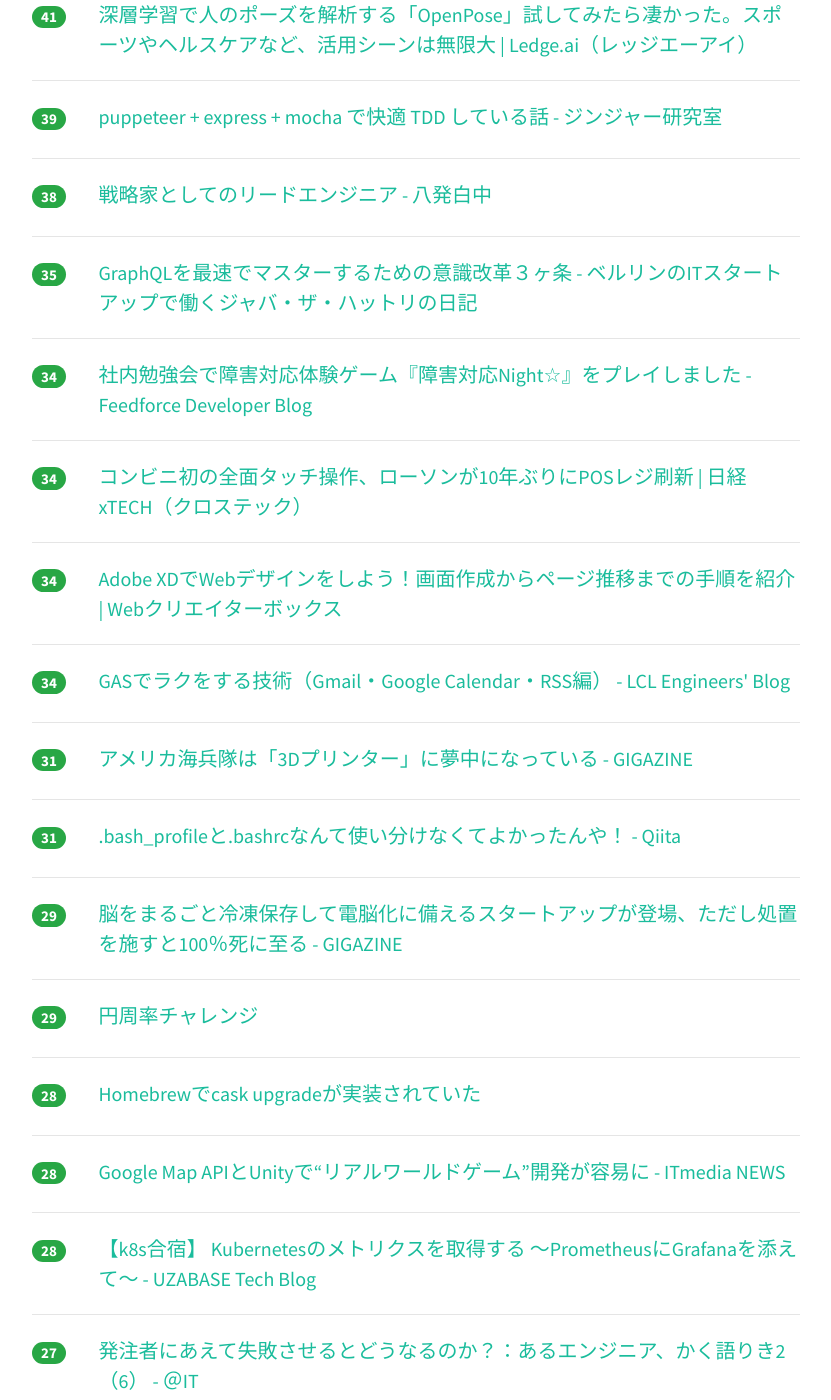
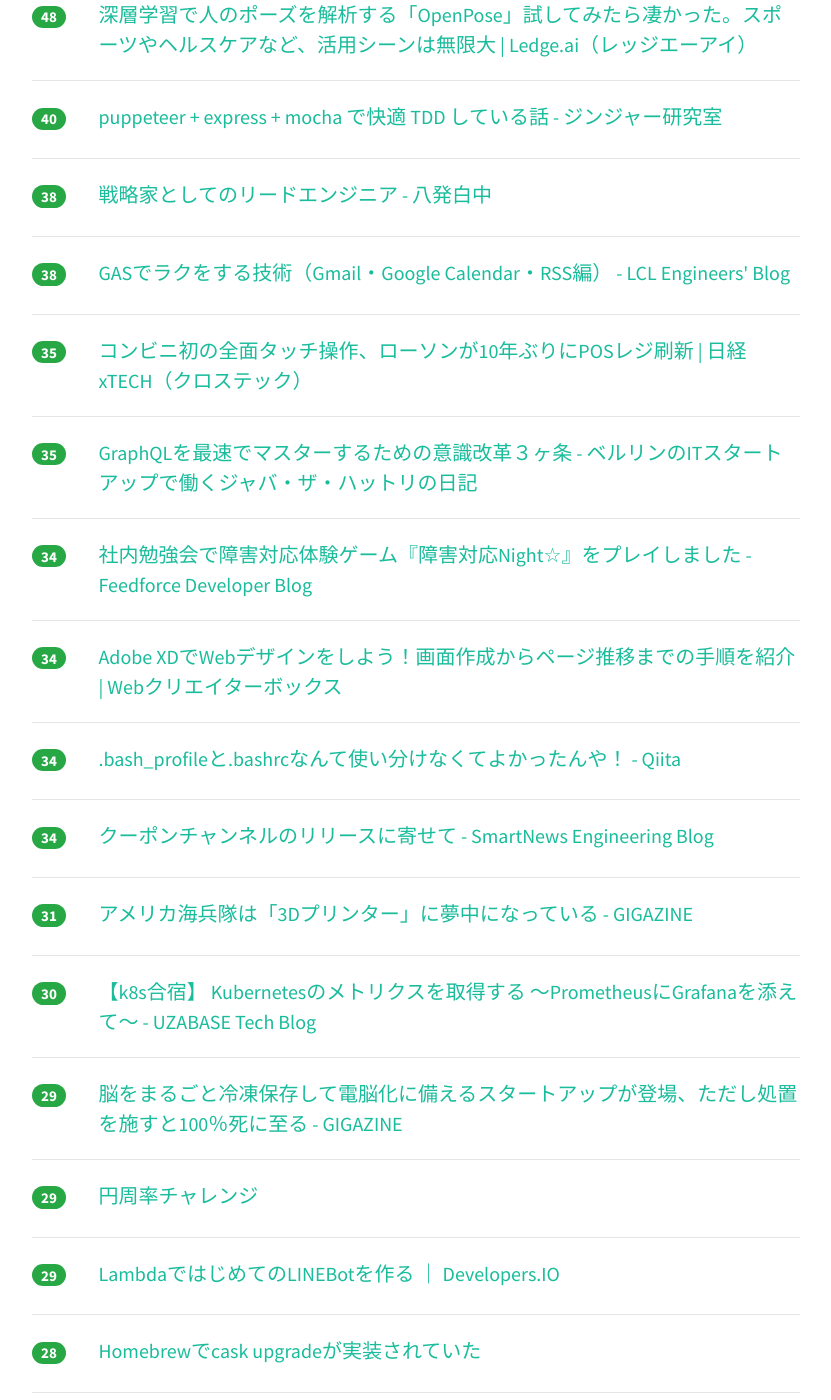
Before and after one commit to yatta47/hatena-matome-site, a Jekyll site: the page built from _posts/2018-03-15-hatena.md, in a window 1280 px wide and 1400 px high, scrolled down 1575 px. Shown: the whole window, without its empty margins (224-1055 px from the left). Built offline with Jekyll 4.4.1, drawn with Linux system fonts in a browser that asks for light colours; nearby versions of some CDN libraries; some of the changed text lies outside the part shown.

Commit message:
Updated 2018-03-15

```diff
--- a/_posts/2018-03-15-hatena.md
+++ b/_posts/2018-03-15-hatena.md
@@ -1,48 +1,48 @@
 ---
 layout: post
 title:  "2018-03-15 はてぶIT"
-date:   2018-03-15 16:03:11
+date:   2018-03-15 17:01:36
 tags: [it-hotentry]
 ---
-51 件のデータあり
+56 件のデータあり
 
 <hr><div class="row">
-<div class="col-1"><span class="badge badge-pill badge-success h2">508</span></div>
+<div class="col-1"><span class="badge badge-pill badge-success h2">575</span></div>
 <div class="col-11"><a href='https://kuranuki.sonicgarden.jp/2018/03/about-software.html' target='_blank'>プログラミング経験がない経営者のためのソフトウェア開発 11の事実 | Social Change!</a></div>
 </div>
 <hr>
 <div class="row">
-<div class="col-1"><span class="badge badge-pill badge-success h2">279</span></div>
+<div class="col-1"><span class="badge badge-pill badge-success h2">307</span></div>
 <div class="col-11"><a href='http://www.yomiuri.co.jp/national/20180314-OYT1T50137.html' target='_blank'>産総研、ネット遮断１か月続く「恥ずかしい」 : 社会 : 読売新聞（YOMIURI ONLINE）</a></div>
 </div>
 <hr>
 <div class="row">
-<div class="col-1"><span class="badge badge-pill badge-success h2">182</span></div>
+<div class="col-1"><span class="badge badge-pill badge-success h2">200</span></div>
+<div class="col-11"><a href='https://note.mu/begin_design/n/nf8368cc8fe50' target='_blank'>デザインの基本日記  「配色編」｜Design Beginner｜note</a></div>
+</div>
+<hr>
+<div class="row">
+<div class="col-1"><span class="badge badge-pill badge-success h2">189</span></div>
 <div class="col-11"><a href='http://www.publickey1.jp/blog/18/awssdkgithub.html' target='_blank'>AWSの各種サービスやSDKのドキュメントがオープンソースとしてGitHubに公開。誰でもコントリビュートや再利用が可能に － Publickey</a></div>
 </div>
 <hr>
 <div class="row">
-<div class="col-1"><span class="badge badge-pill badge-success h2">163</span></div>
+<div class="col-1"><span class="badge badge-pill badge-success h2">180</span></div>
 <div class="col-11"><a href='http://www.publickey1.jp/blog/18/javascriptservice_workercdncloudflarecloudflare_workers.html' target='_blank'>JavaScriptのコードとService Workerをユーザーに近いCDNのエッジで実行可能。Cloudflareが「Cloudflare Workers」を提供開始 － Publickey</a></div>
 </div>
 <hr>
 <div class="row">
-<div class="col-1"><span class="badge badge-pill badge-success h2">162</span></div>
+<div class="col-1"><span class="badge badge-pill badge-success h2">165</span></div>
 <div class="col-11"><a href='https://dev.classmethod.jp/cloud/aws/2018-aws-re-entering-autoscaling/' target='_blank'>AWS再入門2018 Amazon EC2 Auto Scaling編 ｜ Developers.IO</a></div>
 </div>
 <hr>
 <div class="row">
-<div class="col-1"><span class="badge badge-pill badge-success h2">142</span></div>
+<div class="col-1"><span class="badge badge-pill badge-success h2">145</span></div>
 <div class="col-11"><a href='http://eng-blog.iij.ad.jp/archives/1523' target='_blank'>IIJ Technical NIGHT vol.4 資料公開します | IIJ Engineers Blog</a></div>
 </div>
 <hr>
 <div class="row">
-<div class="col-1"><span class="badge badge-pill badge-success h2">138</span></div>
-<div class="col-11"><a href='https://note.mu/begin_design/n/nf8368cc8fe50' target='_blank'>デザインの基本日記  「配色編」｜Design Beginner｜note</a></div>
-</div>
-<hr>
-<div class="row">
-<div class="col-1"><span class="badge badge-pill badge-success h2">110</span></div>
+<div class="col-1"><span class="badge badge-pill badge-success h2">120</span></div>
 <div class="col-11"><a href='http://nlab.itmedia.co.jp/nl/articles/1803/15/news059.html' target='_blank'>Twitter、凍結されたアカウントに対し、どのツイートがどのルールに違反したのか具体的に連絡 - ねとらぼ</a></div>
 </div>
 <hr>
@@ -57,33 +57,43 @@ tags: [it-hotentry]
 </div>
 <hr>
 <div class="row">
-<div class="col-1"><span class="badge badge-pill badge-success h2">53</span></div>
+<div class="col-1"><span class="badge badge-pill badge-success h2">61</span></div>
 <div class="col-11"><a href='https://medium.com/@ichiroshoda/af451552192a' target='_blank'>TechBlog運用の難しさとHERPでの考えについて（TechHub公開に寄せて） – Ichiro Shoda – Medium</a></div>
 </div>
 <hr>
 <div class="row">
-<div class="col-1"><span class="badge badge-pill badge-success h2">49</span></div>
+<div class="col-1"><span class="badge badge-pill badge-success h2">55</span></div>
 <div class="col-11"><a href='https://www.kairos.com/blog/php-to-go-how-we-boosted-api-performance-by-8x' target='_blank'>Switching from PHP to Go: A Development Case Study</a></div>
 </div>
 <hr>
 <div class="row">
-<div class="col-1"><span class="badge badge-pill badge-success h2">44</span></div>
+<div class="col-1"><span class="badge badge-pill badge-success h2">50</span></div>
 <div class="col-11"><a href='https://developers.google.com/maps/gaming/' target='_blank'>Google Maps APIs  |  Google Developers</a></div>
 </div>
 <hr>
 <div class="row">
-<div class="col-1"><span class="badge badge-pill badge-success h2">41</span></div>
+<div class="col-1"><span class="badge badge-pill badge-success h2">48</span></div>
 <div class="col-11"><a href='https://ledge.ai/openpose/' target='_blank'>深層学習で人のポーズを解析する「OpenPose」試してみたら凄かった。スポーツやヘルスケアなど、活用シーンは無限大 | Ledge.ai（レッジエーアイ）</a></div>
 </div>
 <hr>
 <div class="row">
-<div class="col-1"><span class="badge badge-pill badge-success h2">39</span></div>
+<div class="col-1"><span class="badge badge-pill badge-success h2">40</span></div>
 <div class="col-11"><a href='http://jinjor-labo.hatenablog.com/entry/2018/03/14/191343' target='_blank'>puppeteer + express + mocha で快適 TDD している話 - ジンジャー研究室</a></div>
 </div>
 <hr>
 <div class="row">
 <div class="col-1"><span class="badge badge-pill badge-success h2">38</span></div>
 <div class="col-11"><a href='http://blog.8arrow.org/entry/2018/03/14/225249' target='_blank'>戦略家としてのリードエンジニア - 八発白中</a></div>
+</div>
+<hr>
+<div class="row">
+<div class="col-1"><span class="badge badge-pill badge-success h2">38</span></div>
+<div class="col-11"><a href='http://techblog.lclco.com/entry/2018/03/15/083000' target='_blank'>GASでラクをする技術（Gmail・Google Calendar・RSS編） - LCL Engineers' Blog</a></div>
+</div>
+<hr>
+<div class="row">
+<div class="col-1"><span class="badge badge-pill badge-success h2">35</span></div>
+<div class="col-11"><a href='http://tech.nikkeibp.co.jp/atcl/nxt/column/18/00193/030900003/' target='_blank'>コンビニ初の全面タッチ操作、ローソンが10年ぶりにPOSレジ刷新 | 日経 xTECH（クロステック）</a></div>
 </div>
 <hr>
 <div class="row">
@@ -98,17 +108,17 @@ tags: [it-hotentry]
 <hr>
 <div class="row">
 <div class="col-1"><span class="badge badge-pill badge-success h2">34</span></div>
-<div class="col-11"><a href='http://tech.nikkeibp.co.jp/atcl/nxt/column/18/00193/030900003/' target='_blank'>コンビニ初の全面タッチ操作、ローソンが10年ぶりにPOSレジ刷新 | 日経 xTECH（クロステック）</a></div>
-</div>
-<hr>
-<div class="row">
-<div class="col-1"><span class="badge badge-pill badge-success h2">34</span></div>
 <div class="col-11"><a href='https://www.webcreatorbox.com/inspiration/adobe-xd-steps' target='_blank'>Adobe XDでWebデザインをしよう！画面作成からページ推移までの手順を紹介 | Webクリエイターボックス</a></div>
 </div>
 <hr>
 <div class="row">
 <div class="col-1"><span class="badge badge-pill badge-success h2">34</span></div>
-<div class="col-11"><a href='http://techblog.lclco.com/entry/2018/03/15/083000' target='_blank'>GASでラクをする技術（Gmail・Google Calendar・RSS編） - LCL Engineers' Blog</a></div>
+<div class="col-11"><a href='https://qiita.com/dark-space/items/cf25001f89c41341a9fd' target='_blank'>.bash_profileと.bashrcなんて使い分けなくてよかったんや！ - Qiita</a></div>
+</div>
+<hr>
+<div class="row">
+<div class="col-1"><span class="badge badge-pill badge-success h2">34</span></div>
+<div class="col-11"><a href='https://developer.smartnews.com/blog/2018/03/coupon-channel-released/' target='_blank'>クーポンチャンネルのリリースに寄せて - SmartNews Engineering Blog</a></div>
 </div>
 <hr>
 <div class="row">
@@ -117,8 +127,8 @@ tags: [it-hotentry]
 </div>
 <hr>
 <div class="row">
-<div class="col-1"><span class="badge badge-pill badge-success h2">31</span></div>
-<div class="col-11"><a href='https://qiita.com/dark-space/items/cf25001f89c41341a9fd' target='_blank'>.bash_profileと.bashrcなんて使い分けなくてよかったんや！ - Qiita</a></div>
+<div class="col-1"><span class="badge badge-pill badge-success h2">30</span></div>
+<div class="col-11"><a href='http://tech.uzabase.com/entry/2018/03/14/200512' target='_blank'>【k8s合宿】 Kubernetesのメトリクスを取得する 〜PrometheusにGrafanaを添えて〜 - UZABASE Tech Blog</a></div>
 </div>
 <hr>
 <div class="row">
@@ -129,6 +139,11 @@ tags: [it-hotentry]
 <div class="row">
 <div class="col-1"><span class="badge badge-pill badge-success h2">29</span></div>
 <div class="col-11"><a href='http://altarf0183.os1001.coreserver.jp/pi/' target='_blank'>円周率チャレンジ</a></div>
+</div>
+<hr>
+<div class="row">
+<div class="col-1"><span class="badge badge-pill badge-success h2">29</span></div>
+<div class="col-11"><a href='https://dev.classmethod.jp/etc/lambda-line-bot-tutorial/' target='_blank'>LambdaではじめてのLINEBotを作る ｜ Developers.IO</a></div>
 </div>
 <hr>
 <div class="row">
@@ -143,17 +158,12 @@ tags: [it-hotentry]
 <hr>
 <div class="row">
 <div class="col-1"><span class="badge badge-pill badge-success h2">28</span></div>
-<div class="col-11"><a href='http://tech.uzabase.com/entry/2018/03/14/200512' target='_blank'>【k8s合宿】 Kubernetesのメトリクスを取得する 〜PrometheusにGrafanaを添えて〜 - UZABASE Tech Blog</a></div>
+<div class="col-11"><a href='http://lab.astamuse.co.jp/entry/2018/03/15/114500' target='_blank'>Linuxでinodeが枯渇した場合にどうやって調査するか - astamuse Lab</a></div>
 </div>
 <hr>
 <div class="row">
 <div class="col-1"><span class="badge badge-pill badge-success h2">27</span></div>
 <div class="col-11"><a href='http://www.atmarkit.co.jp/ait/articles/1803/15/news026.html' target='_blank'>発注者にあえて失敗させるとどうなるのか？：あるエンジニア、かく語りき2（6） - ＠IT</a></div>
-</div>
-<hr>
-<div class="row">
-<div class="col-1"><span class="badge badge-pill badge-success h2">26</span></div>
-<div class="col-11"><a href='https://dev.classmethod.jp/etc/lambda-line-bot-tutorial/' target='_blank'>LambdaではじめてのLINEBotを作る ｜ Developers.IO</a></div>
 </div>
 <hr>
 <div class="row">
@@ -167,13 +177,18 @@ tags: [it-hotentry]
 </div>
 <hr>
 <div class="row">
+<div class="col-1"><span class="badge badge-pill badge-success h2">25</span></div>
+<div class="col-11"><a href='https://internet.watch.impress.co.jp/docs/news/1111611.html' target='_blank'>Chrome拡張機能「1Password X」が日本語に対応、AgileBitsが新バージョンをリリース - INTERNET Watch</a></div>
+</div>
+<hr>
+<div class="row">
 <div class="col-1"><span class="badge badge-pill badge-success h2">24</span></div>
 <div class="col-11"><a href='https://www.gizmodo.jp/2018/03/3d-print-house-24hrs.html' target='_blank'>3Dプリンターで作る、24時間で建つお家。お値段100万円ほど、コストもセンスも良さげ | ギズモード・ジャパン</a></div>
 </div>
 <hr>
 <div class="row">
 <div class="col-1"><span class="badge badge-pill badge-success h2">24</span></div>
-<div class="col-11"><a href='https://internet.watch.impress.co.jp/docs/news/1111611.html' target='_blank'>Chrome拡張機能「1Password X」が日本語に対応、AgileBitsが新バージョンをリリース - INTERNET Watch</a></div>
+<div class="col-11"><a href='https://youkoseki.tumblr.com/post/171881560765/engagement' target='_blank'>エンゲージメントという言葉をやめたい | 辺境社会研究室</a></div>
 </div>
 <hr>
 <div class="row">
@@ -187,8 +202,13 @@ tags: [it-hotentry]
 </div>
 <hr>
 <div class="row">
-<div class="col-1"><span class="badge badge-pill badge-success h2">22</span></div>
+<div class="col-1"><span class="badge badge-pill badge-success h2">23</span></div>
 <div class="col-11"><a href='https://jp.techcrunch.com/2018/03/14/2018-03-13-security-researchers-find-flaws-in-amd-chips-but-raise-eyebrows-with-rushed-disclosure/' target='_blank'>AMDチップの欠陥を発見したセキュリティー調査会社、性急な発表で顰蹙を買う | TechCrunch Japan</a></div>
+</div>
+<hr>
+<div class="row">
+<div class="col-1"><span class="badge badge-pill badge-success h2">23</span></div>
+<div class="col-11"><a href='https://soudai.hatenablog.com/entry/overseas_trip' target='_blank'>初めて単独で海外旅行に行くときの知見を集めた - そーだいなるらくがき帳</a></div>
 </div>
 <hr>
 <div class="row">
@@ -202,23 +222,18 @@ tags: [it-hotentry]
 </div>
 <hr>
 <div class="row">
-<div class="col-1"><span class="badge badge-pill badge-success h2">20</span></div>
-<div class="col-11"><a href='http://jp.techcrunch.com/2018/03/14/2018-03-13-security-researchers-find-flaws-in-amd-chips-but-raise-eyebrows-with-rushed-disclosure/' target='_blank'>AMDチップの欠陥を発見したセキュリティー調査会社、性急な発表で顰蹙を買う | TechCrunch Japan</a></div>
+<div class="col-1"><span class="badge badge-pill badge-success h2">21</span></div>
+<div class="col-11"><a href='http://www.itmedia.co.jp/news/articles/1803/15/news069.html' target='_blank'>Nintendo Laboの「Toy-Conガレージ」は“まるでプログラミング”だった - ITmedia NEWS</a></div>
+</div>
+<hr>
+<div class="row">
+<div class="col-1"><span class="badge badge-pill badge-success h2">21</span></div>
+<div class="col-11"><a href='https://tech.pepabo.com/2018/03/15/bye-bye-compass/' target='_blank'>Compass の送別会 - ペパボテックブログ</a></div>
 </div>
 <hr>
 <div class="row">
 <div class="col-1"><span class="badge badge-pill badge-success h2">20</span></div>
-<div class="col-11"><a href='https://soudai.hatenablog.com/entry/overseas_trip' target='_blank'>初めて単独で海外旅行に行くときの知見を集めた - そーだいなるらくがき帳</a></div>
-</div>
-<hr>
-<div class="row">
-<div class="col-1"><span class="badge badge-pill badge-success h2">20</span></div>
-<div class="col-11"><a href='https://youkoseki.tumblr.com/post/171881560765/engagement' target='_blank'>エンゲージメントという言葉をやめたい | 辺境社会研究室</a></div>
-</div>
-<hr>
-<div class="row">
-<div class="col-1"><span class="badge badge-pill badge-success h2">20</span></div>
-<div class="col-11"><a href='https://developer.smartnews.com/blog/2018/03/coupon-channel-released/' target='_blank'>クーポンチャンネルのリリースに寄せて - SmartNews Engineering Blog</a></div>
+<div class="col-11"><a href='http://jp.techcrunch.com/2018/03/14/2018-03-13-security-researchers-find-flaws-in-amd-chips-but-raise-eyebrows-with-rushed-disclosure/' target='_blank'>AMDチップの欠陥を発見したセキュリティー調査会社、性急な発表で顰蹙を買う | TechCrunch Japan</a></div>
 </div>
 <hr>
 <div class="row">
@@ -232,6 +247,16 @@ tags: [it-hotentry]
 </div>
 <hr>
 <div class="row">
+<div class="col-1"><span class="badge badge-pill badge-success h2">19</span></div>
+<div class="col-11"><a href='http://figureheads.jp/article.php?no=865' target='_blank'>【重要】サービス終了に関するご案内 | フィギュアヘッズ - Figureheads | SQUARE ENIX</a></div>
+</div>
+<hr>
+<div class="row">
+<div class="col-1"><span class="badge badge-pill badge-success h2">19</span></div>
+<div class="col-11"><a href='https://jp.techcrunch.com/2018/03/15/2018-03-14-google-is-using-maps-to-turn-every-video-game-into-an-earth-sized-epic/' target='_blank'>Google、マップを使ってあらゆるゲームを地球規模の大作に変える | TechCrunch Japan</a></div>
+</div>
+<hr>
+<div class="row">
 <div class="col-1"><span class="badge badge-pill badge-success h2">18</span></div>
 <div class="col-11"><a href='http://mubou.seesaa.net/article/457951599.html' target='_blank'>twitterのお気に入り数インフレ展開がひどい: 不倒城</a></div>
 </div>
@@ -239,11 +264,6 @@ tags: [it-hotentry]
 <div class="row">
 <div class="col-1"><span class="badge badge-pill badge-success h2">17</span></div>
 <div class="col-11"><a href='http://www.cbc-net.com/posts/2018/03/14/momar/' target='_blank'>CBCNET Posts » MoMAの5階にあるジャクソン・ポロック展示室をアーティストたちがARギャラリーに、もちろん美術館の許可無しに「MoMAR」</a></div>
-</div>
-<hr>
-<div class="row">
-<div class="col-1"><span class="badge badge-pill badge-success h2">17</span></div>
-<div class="col-11"><a href='http://www.itmedia.co.jp/news/articles/1803/15/news069.html' target='_blank'>Nintendo Laboの「Toy-Conガレージ」は“まるでプログラミング”だった - ITmedia NEWS</a></div>
 </div>
 <hr>
 <div class="row">
@@ -261,3 +281,8 @@ tags: [it-hotentry]
 <div class="col-11"><a href='https://anond.hatelabo.jp/20180314202814' target='_blank'>エロいコメントだけするアカウントほしい</a></div>
 </div>
 <hr>
+<div class="row">
+<div class="col-1"><span class="badge badge-pill badge-success h2">13</span></div>
+<div class="col-11"><a href='https://kemono-friends-count.goodroid.co.jp/' target='_blank'>けもフレ</a></div>
+</div>
+<hr>
```
